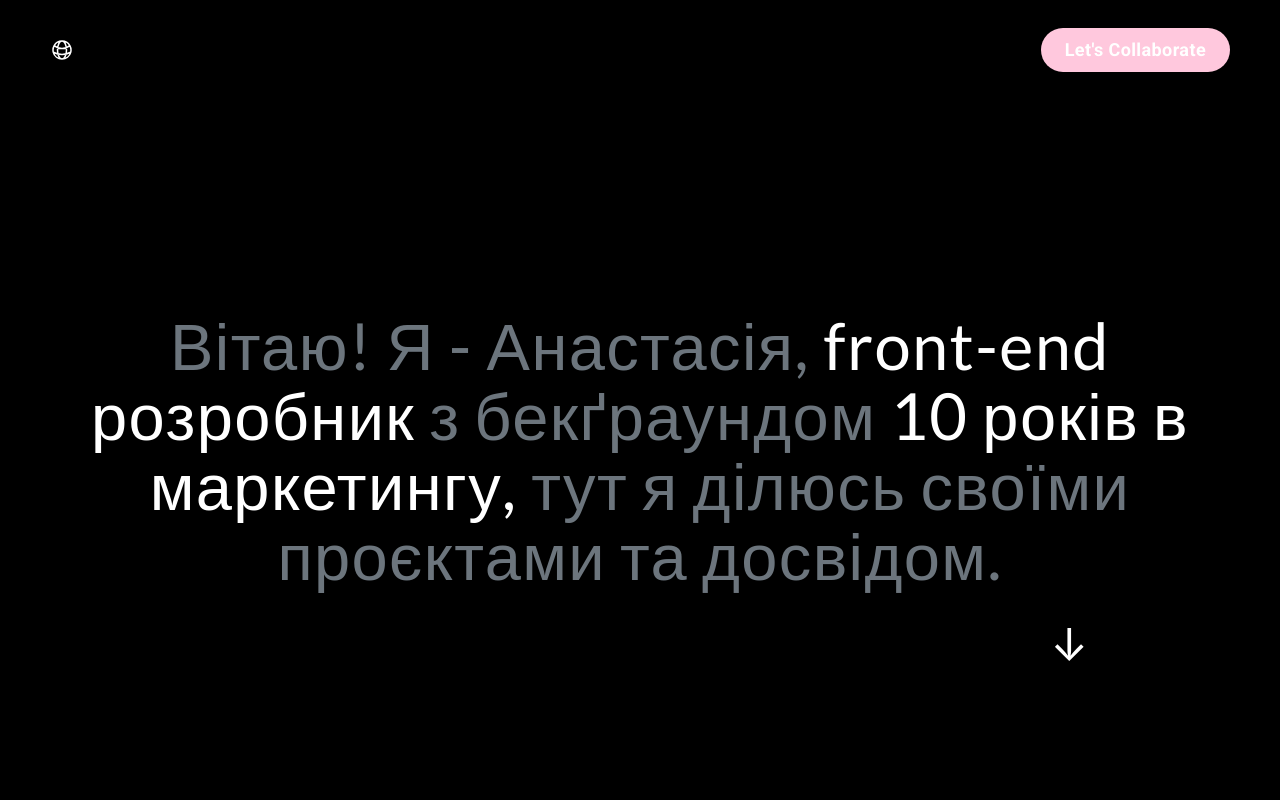
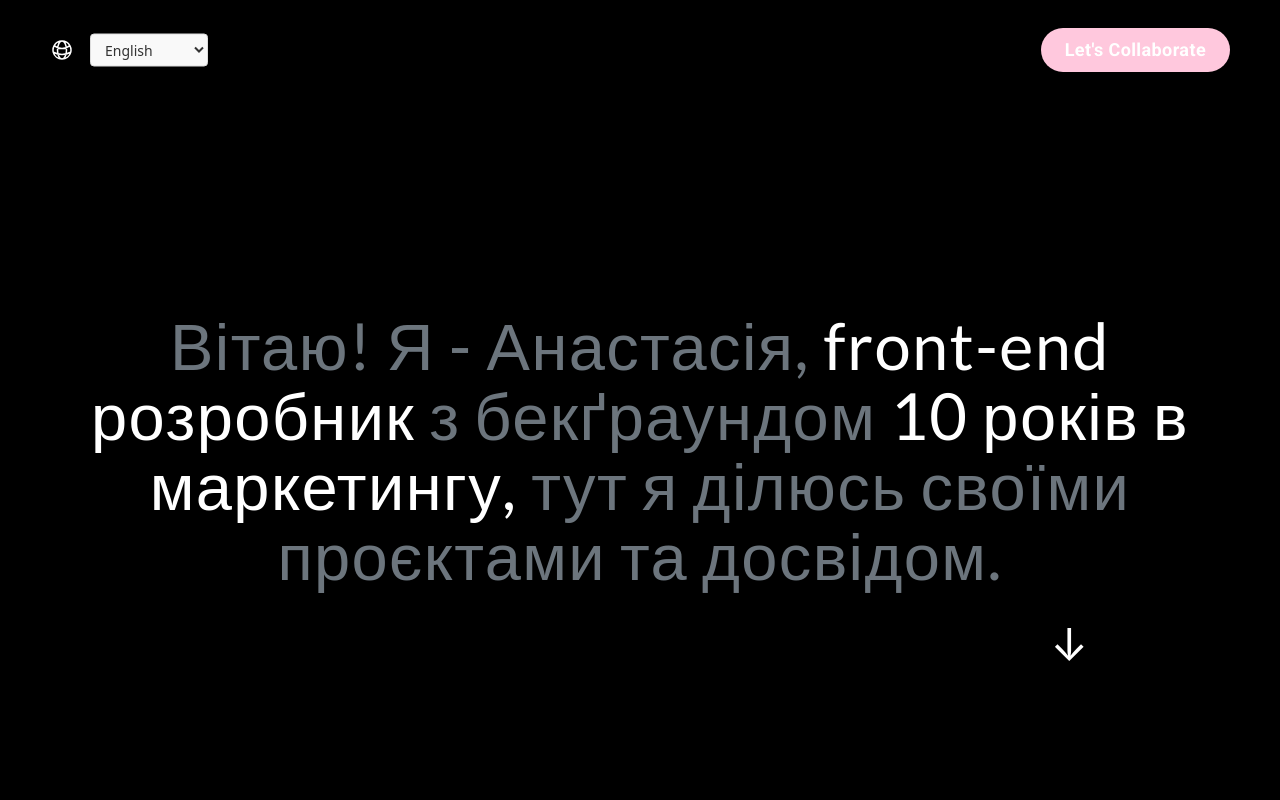
Before and after one commit to slipchenkoanastasiia/Personal, a website built with Parcel: page src/index.html in a window 1280 px wide. Both pictures are taken after a click on the icon 62 px from the left and 50 px from the top of the page. Shown: the top 800 px of the page. Built offline with nearby package versions, Linux system fonts and the light colour scheme.

Commit message:
fix lang

```diff
--- a/src/css/styles.css
+++ b/src/css/styles.css
@@ -176,10 +176,6 @@
     width: 24px;
     height: 24px;
     cursor: pointer;
-    position: absolute;
-    left: 0;
-    top: 50%;
-    transform: translateY(-50%);
   }
 
   .language-select {
@@ -194,12 +190,16 @@
     font-size: 14px;
     color: #333;
     cursor: pointer;
+
     visibility: hidden;
+    opacity: 0;
+    transition: visibility 0.3s ease, opacity 0.3s ease;
     z-index: 10;
   }
 
   .language-select.active {
     visibility: visible;
+    opacity: 1;
   }
 
   .lang {
@@ -209,7 +209,6 @@
   .lang.active {
     display: block;
   }
-
 
    /* Перша секція */
    section.first-section {
--- a/src/index.html
+++ b/src/index.html
@@ -33,7 +33,7 @@
           d="M12 21a9.004 9.004 0 0 0 8.716-6.747M12 21a9.004 9.004 0 0 1-8.716-6.747M12 21c2.485 0 4.5-4.03 4.5-9S14.485 3 12 3m0 18c-2.485 0-4.5-4.03-4.5-9S9.515 3 12 3m0 0a8.997 8.997 0 0 1 7.843 4.582M12 3a8.997 8.997 0 0 0-7.843 4.582m15.686 0A11.953 11.953 0 0 1 12 10.5c-2.998 0-5.74-1.1-7.843-2.918m15.686 0A8.959 8.959 0 0 1 21 12c0 .778-.099 1.533-.284 2.253m0 0A17.919 17.919 0 0 1 12 16.5c-3.162 0-6.133-.815-8.716-2.247m0 0A9.015 9.015 0 0 1 3 12c0-1.605.42-3.113 1.157-4.418"
         />
       </svg>
-    <select class="language-select hidden" id="language-select">
+      <select class="language-select" id="language-select">
         <option value="en">English</option>
         <option value="ua">Українська</option>
         <option value="kk">Қазақ</option>
@@ -42,12 +42,15 @@
 
     <div class="content">
       <p class="lang" data-lang="en">Hello!</p>
-    <p class="lang" data-lang="ua">Привіт!</p>
+      <p class="lang" data-lang="ua" class="active">Привіт!</p>
       <p class="lang" data-lang="kk">Сәлеметсіз бе!</p>
     </div>
-    </div>
+
     <a href="./collab.html" class="collaborate-btn">Let's Collaborate</a>
   </header>
+
+
+
 
     <main>
 
```
Also changed, not shown: dist/index.html, 2 other files. Lines whose indentation alone changed are shown as unchanged.
